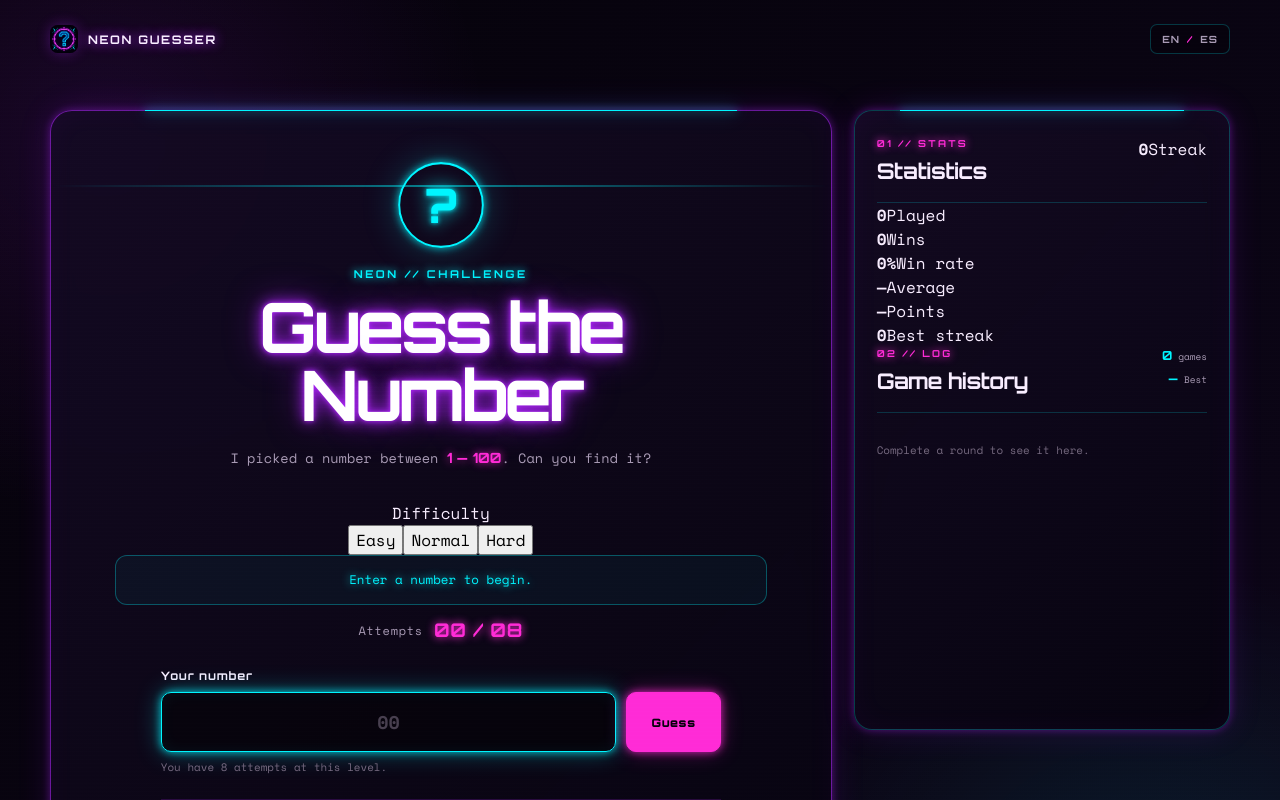
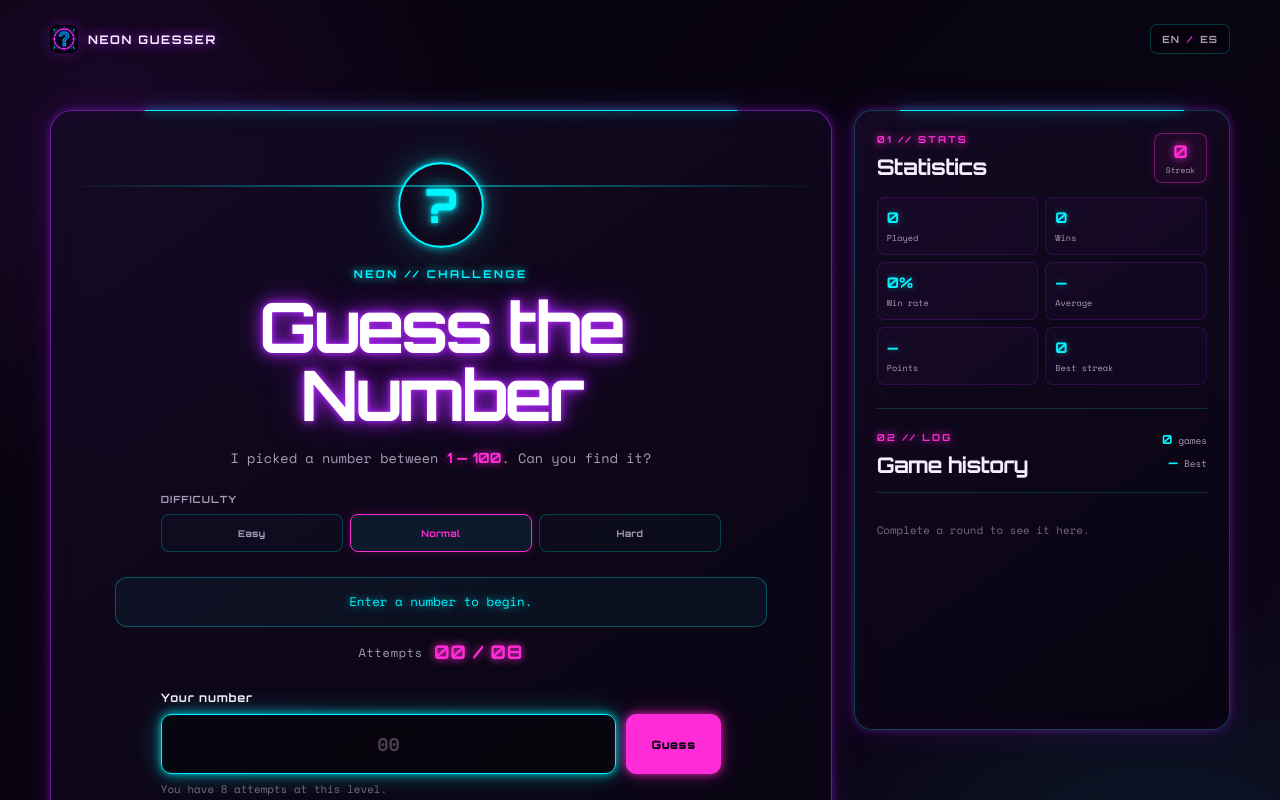
Before and after one commit to guerrerooliver183-wifi/guess-the-number, a React (Vite) app: page / in a window 1280 px wide. Shown: the top 800 px of the page. Built offline with nearby package versions, Linux system fonts and the light colour scheme.

Commit message:
Polish stats and difficulty controls

```diff
--- a/src/styles.css
+++ b/src/styles.css
@@ -184,3 +184,30 @@ footer { flex-direction: column; align-items: center; }
 .legal-nav button { margin-top: 5px; color: var(--pink); cursor: pointer; border-top-color: rgba(255, 43, 214, .2); }
 @media (max-width: 720px) { .legal-container { grid-template-columns: 1fr; padding-top: 28px; } .legal-nav { position: static; grid-template-columns: repeat(4, 1fr); align-items: center; } .legal-nav a, .legal-nav button { text-align: center; } }
 @media (max-width: 520px) { .legal-container { width: min(100% - 28px, 620px); } .legal-card { padding: 25px 18px; } .legal-nav { grid-template-columns: repeat(2, 1fr); } .footer-brand { font-size: .5rem; } }
+
+/* Game modes and stats */
+.difficulty-picker { width: 100%; max-width: 560px; margin: -8px auto 25px; text-align: left; }
+.difficulty-label { display: block; margin-bottom: 9px; color: var(--muted); font-family: "Orbitron", sans-serif; font-size: .62rem; font-weight: 700; letter-spacing: .1em; text-transform: uppercase; }
+.difficulty-options { display: grid; grid-template-columns: repeat(3, 1fr); gap: 7px; }
+.difficulty-button { min-height: 38px; padding: 7px 8px; color: var(--muted); font-family: "Orbitron", sans-serif; font-size: .58rem; font-weight: 700; letter-spacing: .04em; background: rgba(0, 245, 255, .025); border: 1px solid rgba(0, 245, 255, .22); border-radius: 8px; transition: color 180ms var(--ease-out), background 180ms var(--ease-out), border-color 180ms var(--ease-out), box-shadow 180ms var(--ease-out); }
+.difficulty-button:hover, .difficulty-button.is-active { color: var(--cyan); background: rgba(0, 245, 255, .08); border-color: var(--cyan); box-shadow: 0 0 12px rgba(0, 245, 255, .2); }
+.difficulty-button.is-active { color: var(--pink); border-color: var(--pink); box-shadow: 0 0 12px rgba(255, 43, 214, .2); }
+.history-panel { padding-top: 22px; }
+.stats-section { padding-bottom: 23px; border-bottom: 1px solid rgba(0, 245, 255, .18); }
+.stats-heading { padding-bottom: 14px; border-bottom: 0; }
+.streak-badge { display: grid; min-width: 53px; padding: 6px 8px; color: var(--pink); text-align: center; border: 1px solid rgba(255, 43, 214, .38); border-radius: 8px; background: rgba(255, 43, 214, .06); box-shadow: 0 0 14px rgba(255, 43, 214, .12); }
+.streak-badge strong { font-family: "Orbitron", sans-serif; font-size: 1.1rem; text-shadow: 0 0 8px var(--pink); }
+.streak-badge span { margin-top: 2px; color: var(--muted); font-size: .5rem; }
+.stats-grid { display: grid; grid-template-columns: repeat(2, minmax(0, 1fr)); gap: 7px; }
+.stat-card { display: grid; gap: 4px; padding: 10px 9px; border: 1px solid rgba(176, 38, 255, .18); border-radius: 8px; background: rgba(176, 38, 255, .035); }
+.stat-card strong { overflow: hidden; color: var(--cyan); font-family: "Orbitron", sans-serif; font-size: .92rem; text-overflow: ellipsis; white-space: nowrap; text-shadow: 0 0 7px rgba(0, 245, 255, .45); }
+.stat-card span { overflow: hidden; color: var(--muted); font-size: .54rem; text-overflow: ellipsis; white-space: nowrap; }
+.history-section { padding-top: 22px; }
+.history-section .panel-heading { padding-bottom: 14px; }
+.history-item.is-loss { border-color: rgba(255, 43, 214, .2); }
+.history-item.is-loss .history-index, .history-item.is-loss .history-secret { color: var(--pink); }
+@media (max-width: 520px) {
+  .difficulty-picker { margin-top: -3px; }
+  .difficulty-button { font-size: .54rem; }
+  .stats-grid { gap: 6px; }
+}
```
